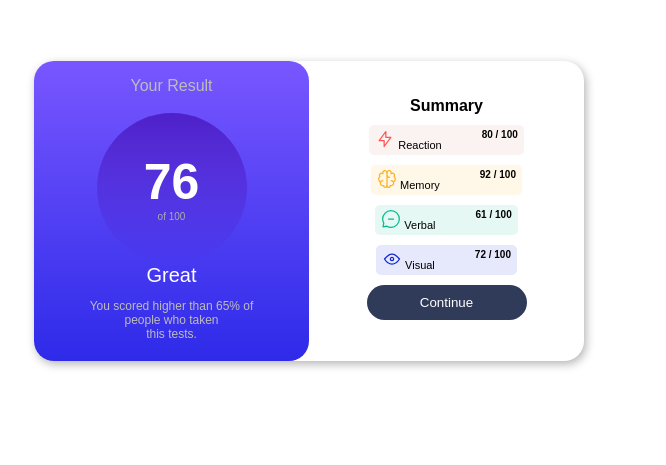
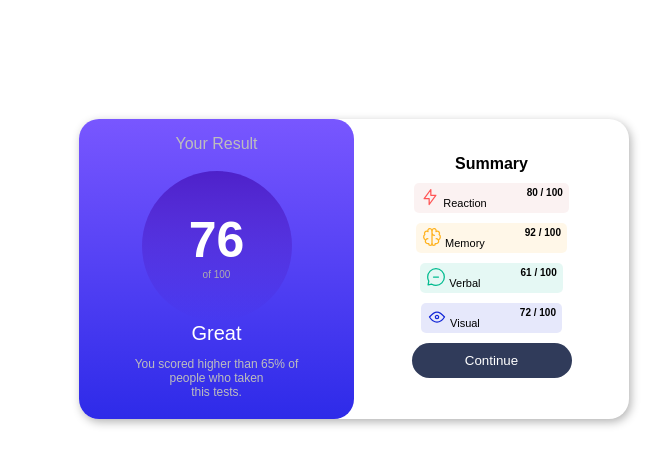
Before and after one commit to efkevi-n/web, a plain HTML site: page index.html in a window 1280 px wide. Shown: the part 139-604 px from the top of the page, without its empty margins (286-952 px from the left). Drawn offline with Linux system fonts and the light colour scheme.

Commit message:
centered the design

```diff
--- a/css file/main.css
+++ b/css file/main.css
@@ -7,9 +7,6 @@
 
   background-color: white;
   box-shadow: 2px 3px 10px rgba(0, 0, 0, 0.3);
-  position:absolute;
-    left:25%;
-    top: 25%;
 }
 
 
@@ -18,5 +15,7 @@ p {
 }
 
 body{
-text-align: center;
+  min-height: 100vh;
+  display: grid;
+  place-items: center;
 }
```
